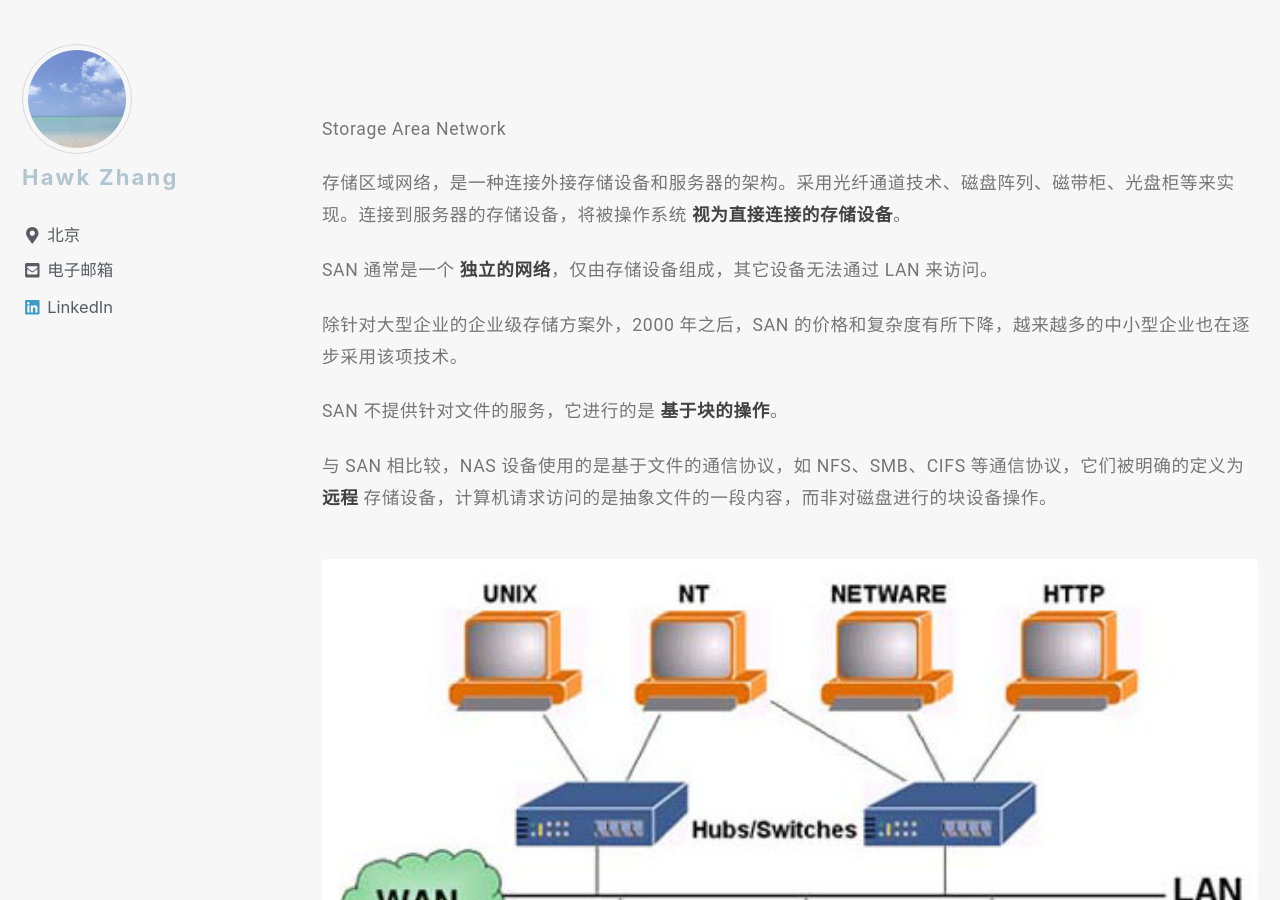
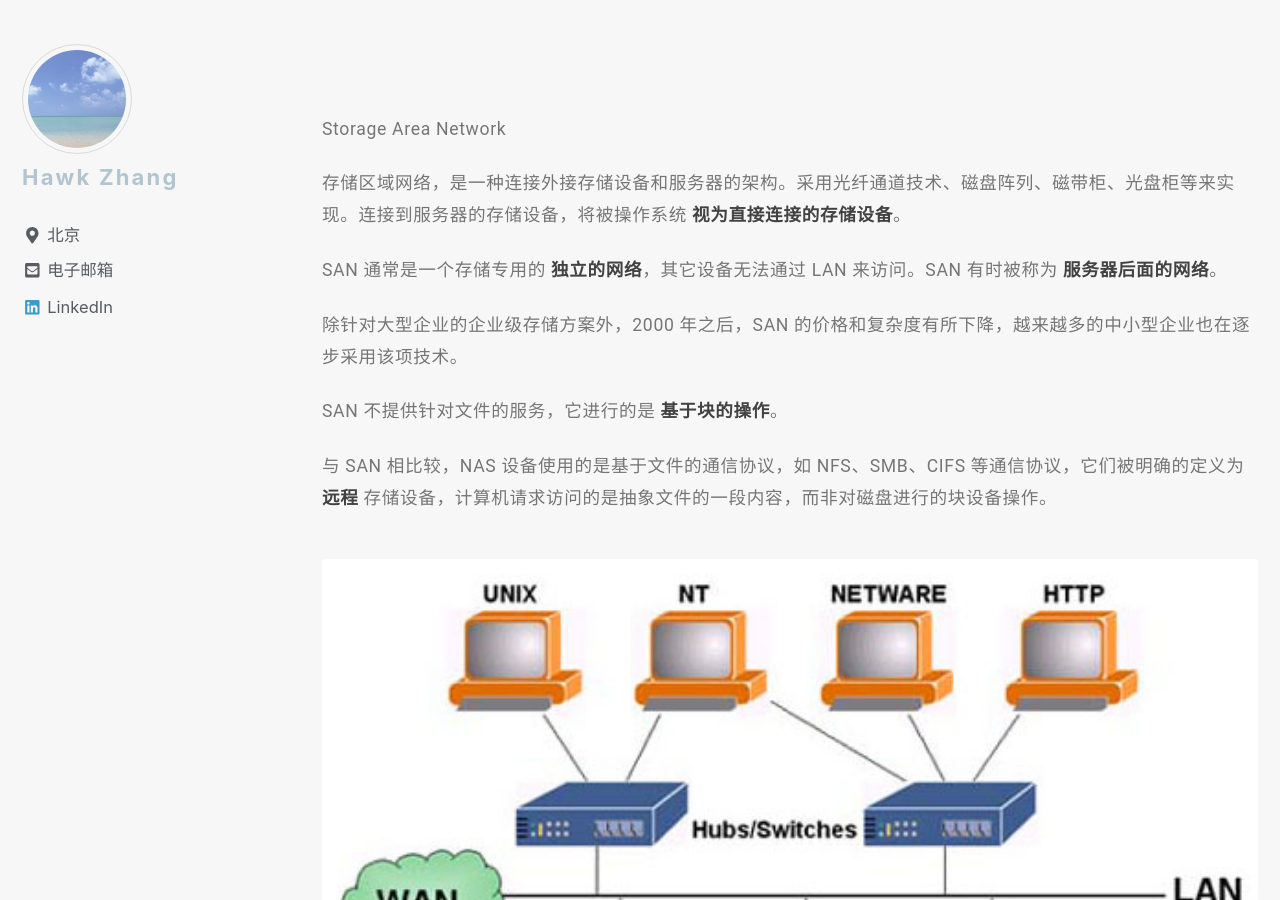
Before and after one commit to narru888/linotes_note, a Jekyll site: the page built from _posts/storage/2018-03-01-das.nas.san.md, in a window 1280 px wide and 900 px high, scrolled down 9909 px. Built offline with Jekyll 4.4.1, drawn with Linux system fonts in a browser that asks for light colours; nearby versions of some CDN libraries; a script that is not in the unit is left out.

Commit message:
update on 2018-11-21 16:56:01 CST

```diff
--- a/_posts/storage/2018-03-01-das.nas.san.md
+++ b/_posts/storage/2018-03-01-das.nas.san.md
@@ -192,7 +192,7 @@ Storage Area Network
 
 存储区域网络，是一种连接外接存储设备和服务器的架构。采用光纤通道技术、磁盘阵列、磁带柜、光盘柜等来实现。连接到服务器的存储设备，将被操作系统 **视为直接连接的存储设备**。
 
-SAN 通常是一个 **独立的网络**，仅由存储设备组成，其它设备无法通过 LAN 来访问。
+SAN 通常是一个存储专用的 **独立的网络**，其它设备无法通过 LAN 来访问。SAN 有时被称为 **服务器后面的网络**。
 
 除针对大型企业的企业级存储方案外，2000 年之后，SAN 的价格和复杂度有所下降，越来越多的中小型企业也在逐步采用该项技术。
 
```
